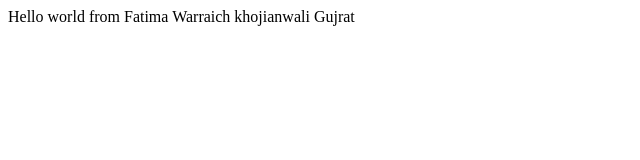
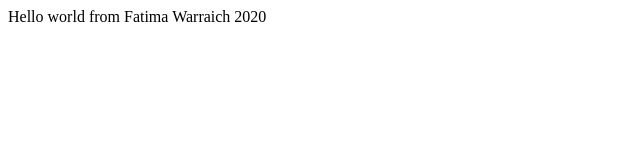
Before and after one commit to FatimaWarraich/bootcamp2020sample, a plain HTML site: page index.html in a window 1280 px wide. Shown: the whole page, without its empty margins (0-640 px from the left). Drawn offline with Linux system fonts and the light colour scheme.

Commit message:
Update index.html

```diff
--- a/index.html
+++ b/index.html
@@ -7,7 +7,7 @@
 </head>
 <body>
     <div>
-      Hello world from Fatima Warraich  khojianwali Gujrat
+      Hello world from Fatima Warraich 2020
     </div>
 </body>
 </html>
```
